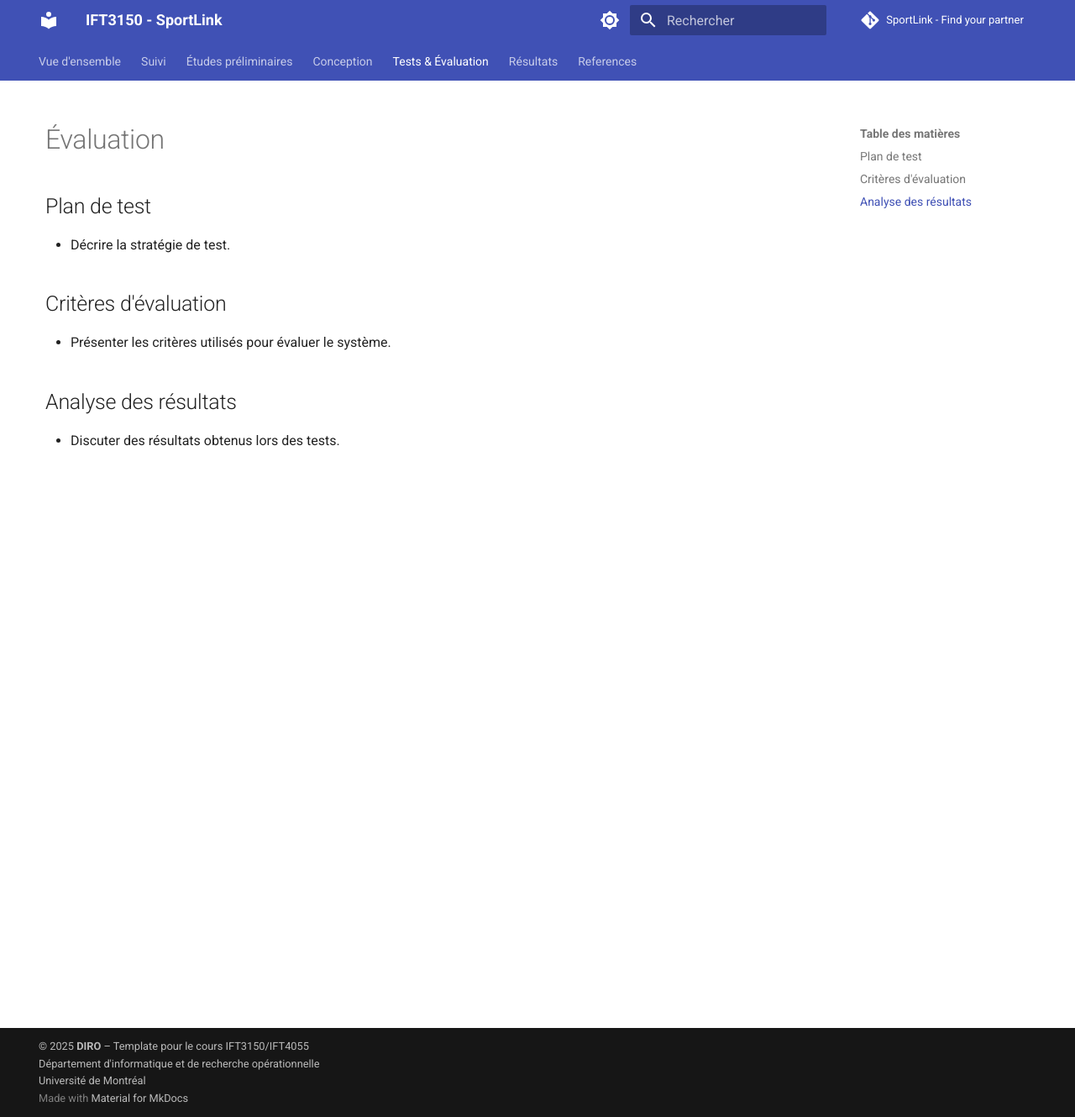
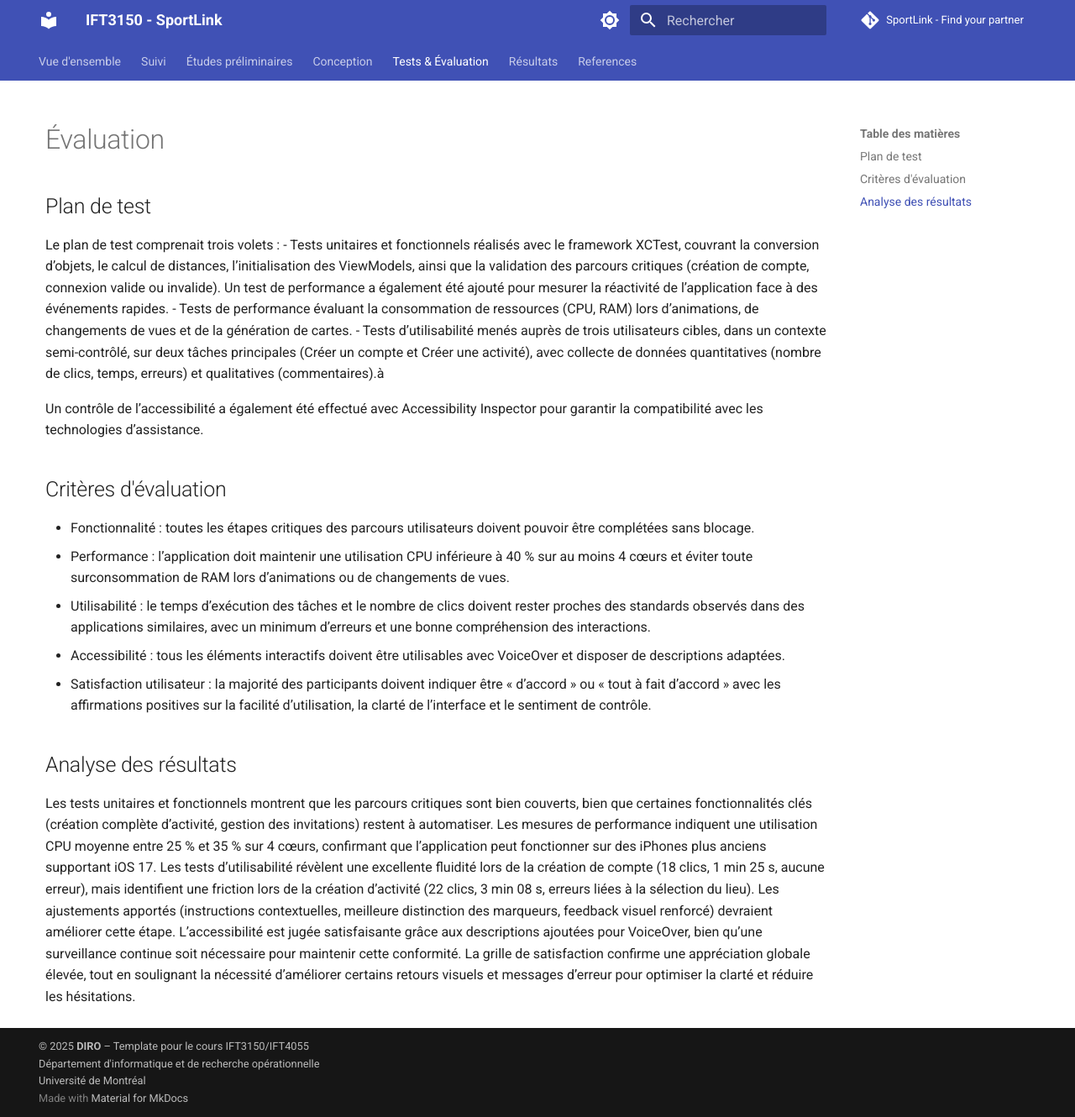
Before and after one commit to mrquaternion/SportLink, an MkDocs documentation site: the page built from docs/evaluation.md, in a window 1280 px wide and 1330 px high. Shown: the whole window at 84% size. Built offline with MkDocs 1.6.1 and Material for MkDocs 9.7.7, drawn with Linux system fonts in a browser that asks for light colours; comment, search, counter and statistics services are not loaded.

```diff
--- a/docs/evaluation.md
+++ b/docs/evaluation.md
@@ -1,13 +1,24 @@
 # Évaluation
 
 ## Plan de test
+Le plan de test comprenait trois volets :
+- Tests unitaires et fonctionnels réalisés avec le framework XCTest, couvrant la conversion d’objets, le calcul de distances, l’initialisation des ViewModels, ainsi que la validation des parcours critiques (création de compte, connexion valide ou invalide). Un test de performance a également été ajouté pour mesurer la réactivité de l’application face à des événements rapides.
+- Tests de performance évaluant la consommation de ressources (CPU, RAM) lors d’animations, de changements de vues et de la génération de cartes.
+- Tests d’utilisabilité menés auprès de trois utilisateurs cibles, dans un contexte semi-contrôlé, sur deux tâches principales (Créer un compte et Créer une activité), avec collecte de données quantitatives (nombre de clics, temps, erreurs) et qualitatives (commentaires).à
 
-- Décrire la stratégie de test.
+Un contrôle de l’accessibilité a également été effectué avec Accessibility Inspector pour garantir la compatibilité avec les technologies d’assistance.
 
 ## Critères d'évaluation
 
-- Présenter les critères utilisés pour évaluer le système.
+- Fonctionnalité : toutes les étapes critiques des parcours utilisateurs doivent pouvoir être complétées sans blocage.
+- Performance : l’application doit maintenir une utilisation CPU inférieure à 40 % sur au moins 4 cœurs et éviter toute surconsommation de RAM lors d’animations ou de changements de vues.
+- Utilisabilité : le temps d’exécution des tâches et le nombre de clics doivent rester proches des standards observés dans des applications similaires, avec un minimum d’erreurs et une bonne compréhension des interactions.
+- Accessibilité : tous les éléments interactifs doivent être utilisables avec VoiceOver et disposer de descriptions adaptées.
+- Satisfaction utilisateur : la majorité des participants doivent indiquer être « d’accord » ou « tout à fait d’accord » avec les affirmations positives sur la facilité d’utilisation, la clarté de l’interface et le sentiment de contrôle.
 
 ## Analyse des résultats
 
-- Discuter des résultats obtenus lors des tests.
+Les tests unitaires et fonctionnels montrent que les parcours critiques sont bien couverts, bien que certaines fonctionnalités clés (création complète d’activité, gestion des invitations) restent à automatiser. Les mesures de performance indiquent une utilisation CPU moyenne entre 25 % et 35 % sur 4 cœurs, confirmant que l’application peut fonctionner sur des iPhones plus anciens supportant iOS 17.
+Les tests d’utilisabilité révèlent une excellente fluidité lors de la création de compte (18 clics, 1 min 25 s, aucune erreur), mais identifient une friction lors de la création d’activité (22 clics, 3 min 08 s, erreurs liées à la sélection du lieu). Les ajustements apportés (instructions contextuelles, meilleure distinction des marqueurs, feedback visuel renforcé) devraient améliorer cette étape.
+L’accessibilité est jugée satisfaisante grâce aux descriptions ajoutées pour VoiceOver, bien qu’une surveillance continue soit nécessaire pour maintenir cette conformité.
+La grille de satisfaction confirme une appréciation globale élevée, tout en soulignant la nécessité d’améliorer certains retours visuels et messages d’erreur pour optimiser la clarté et réduire les hésitations.
```
Also changed, not shown: docs/conception.md (+6 -6 lines).
